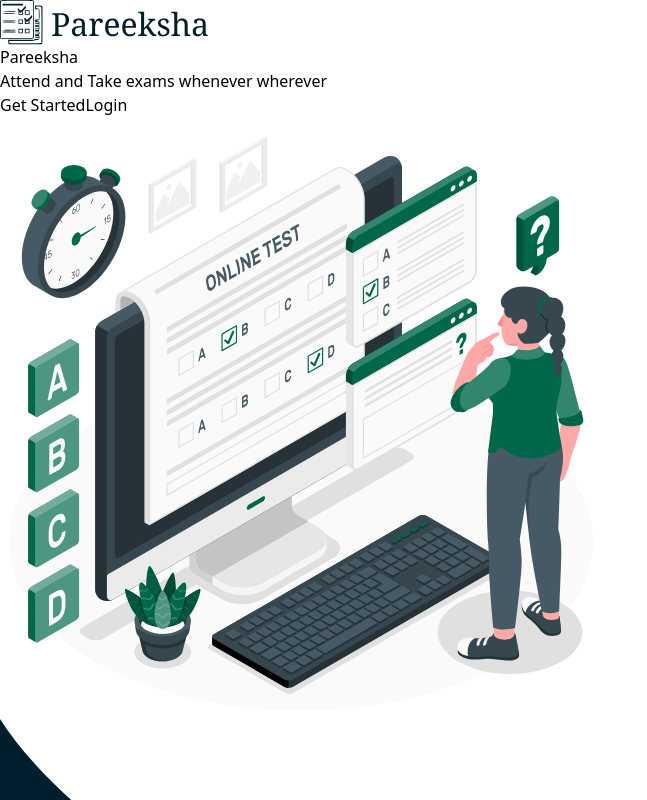
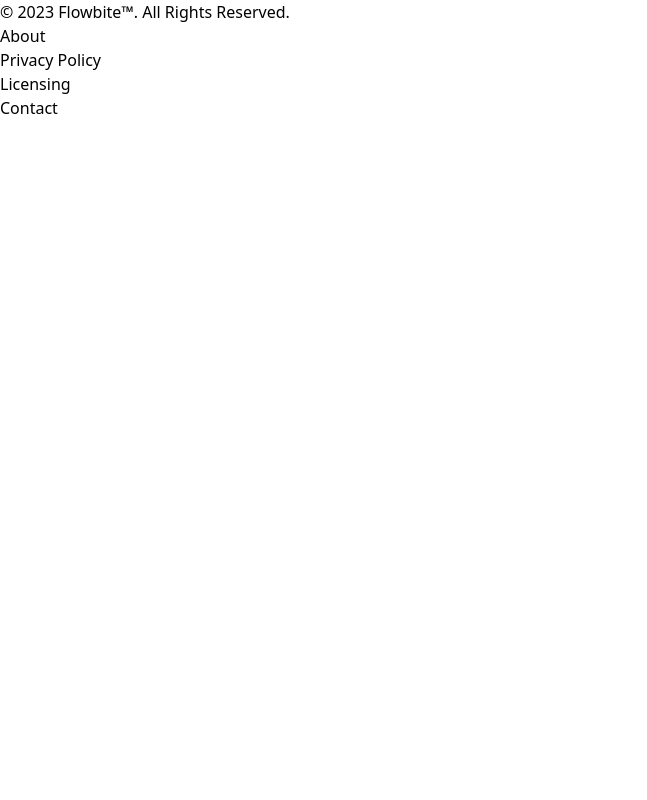
Before and after one commit to Shubhankit-Pandey/Pareeksha-Frontend, a React (Vite) app: page / in a window 1280 px wide. Shown: the top 800 px of the page, without its empty margins (0-647 px from the left). Built offline with nearby package versions, Linux system fonts and the light colour scheme.

Commit message:
footer done

```diff
--- a/src/App.jsx
+++ b/src/App.jsx
@@ -12,9 +12,7 @@ function App() {
 
   return (
     <>
-      {/* <Navbar /> */}
-      <LandingPage/>
-      {/* <Footer /> */}
+     <Footer/>
     </>
   )
 }
--- a/src/components/Footer.jsx
+++ b/src/components/Footer.jsx
@@ -2,9 +2,24 @@ import React from 'react'
 
 const Footer = () => {
   return (
-    <div>
-      <img src="icons/Landing_vector.svg" alt="" srcset="" />
-    </div>
+    <footer class="fixed bottom-0 left-0 z-20 w-full p-4 bg-[#001E2B] border-t border-gray-200 shadow flex flex-col items-center md:flex-row md:items-center md:justify-between md:p-6 ">
+            <span class="text-sm text-gray-500 sm:text-center dark:text-gray-400">© 2023 <a href="https://flowbite.com/" class="hover:underline">Flowbite™</a>. All Rights Reserved.
+            </span>
+            <ul class="flex flex-wrap items-center mt-3 text-sm font-medium text-gray-500 dark:text-gray-400 sm:mt-0">
+                <li>
+                    <a href="#" class="hover:underline me-4 md:me-6">About</a>
+                </li>
+                <li>
+                    <a href="#" class="hover:underline me-4 md:me-6">Privacy Policy</a>
+                </li>
+                <li>
+                    <a href="#" class="hover:underline me-4 md:me-6">Licensing</a>
+                </li>
+                <li>
+                    <a href="#" class="hover:underline">Contact</a>
+                </li>
+            </ul>
+        </footer>
   )
 }
 
```
